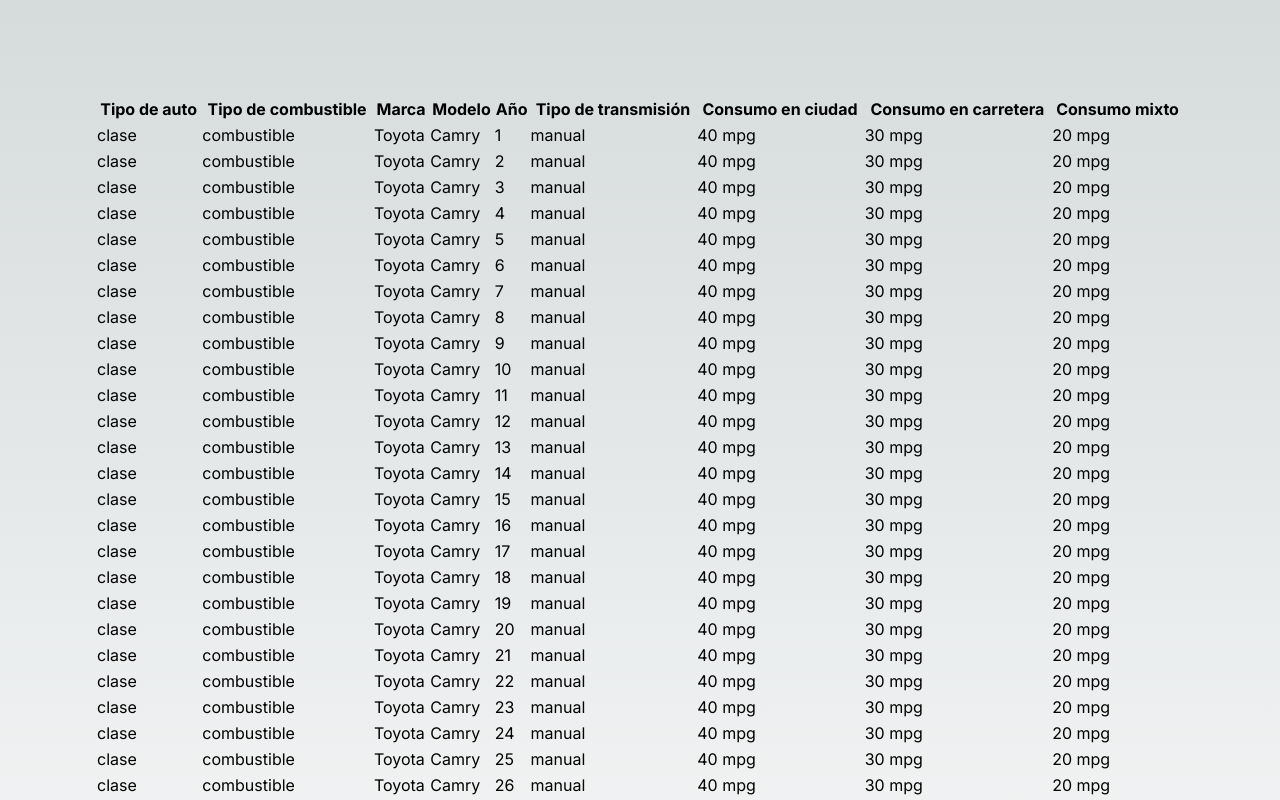
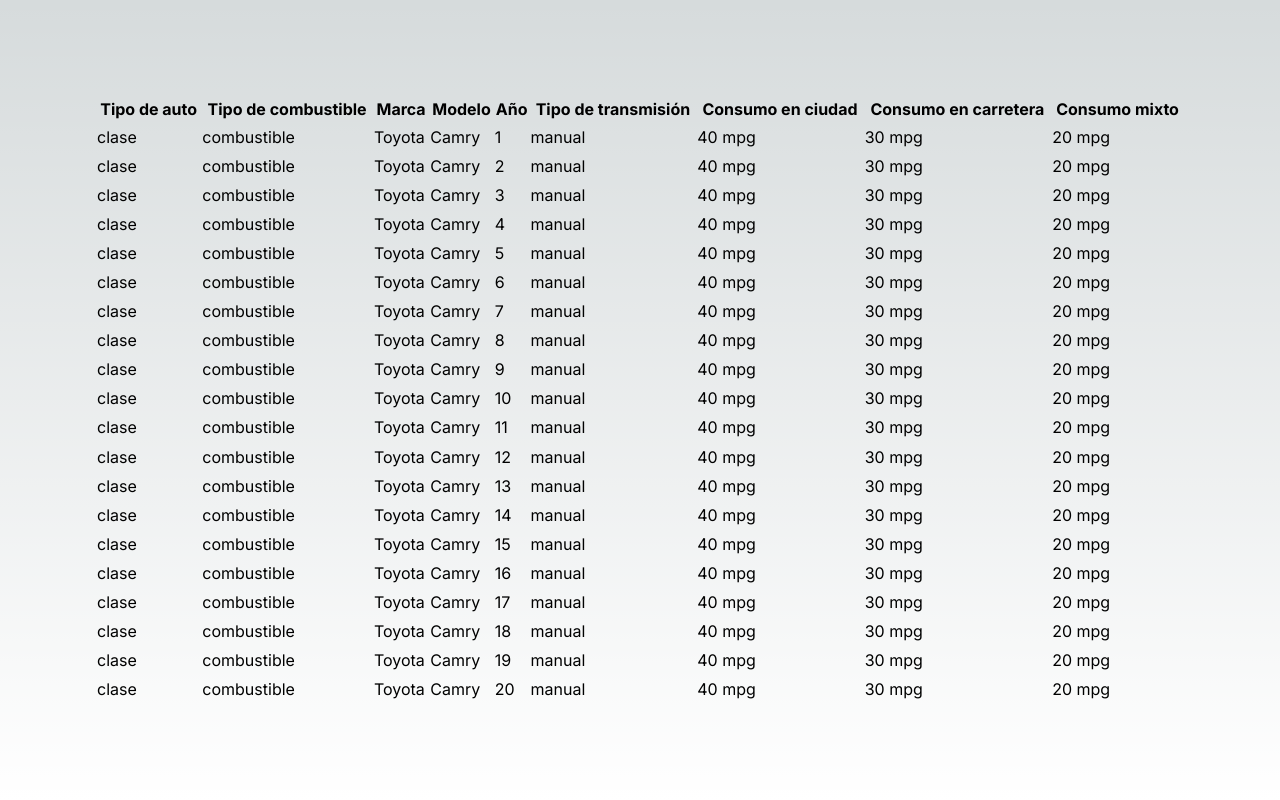
Before and after one commit to LisarWisar/Drivin-test, a Next.js app: page / in a window 1280 px wide. Shown: the top 800 px of the page. Built offline with nearby package versions, Linux system fonts and the light colour scheme.

Commit message:
Added pagination filtering to the table. Still need to add pagination bar to allow user to change pages themselves

```diff
--- a/app/page.tsx
+++ b/app/page.tsx
@@ -1,9 +1,10 @@
 import Table from "./ui/vehicles-table/table";
 
 export default function Home() {
+
   return (
     <div className="flex min-h-screen p-24">
-      <Table />
+      <Table filters={{}} currentPage={1}/>
     </div>
   );
 }
--- a/app/ui/vehicles-table/table.tsx
+++ b/app/ui/vehicles-table/table.tsx
@@ -4,28 +4,36 @@
 import { useState } from "react";
 
 import TestData from "@/app/lib/utils"
+import { FiltersInterface } from "@/app/lib/utils";
 
-
-export default function table () {
+export default function Table ({
+    filters,
+    currentPage,
+  }: {
+    filters: FiltersInterface;
+    currentPage: number;
+  }) {
 
     const [sortColumn, setSortColumn] = useState(null);
     const [sortOrder, setSortOrder] = useState("asc");
 
-    let testData = TestData(); //test data of 40 entries
+    const testData = TestData() //test data of 40 entries
+    const firstIndex = (currentPage-1)*20;
+    const lastIndex = Math.min((currentPage*20),testData.length);
 
-    const sortedProducts = [...testData].sort((a, b) => {
+    const sortedVehicles = [...testData].sort((a, b) => {
         if (sortColumn) {
             if (sortOrder === "asc") {
-            return a[sortColumn] < b[sortColumn] ? -1 : 1;
+                return a[sortColumn] < b[sortColumn] ? -1 : 1;
             } else {
-            return a[sortColumn] > b[sortColumn] ? -1 : 1;
+                return a[sortColumn] > b[sortColumn] ? -1 : 1;
             }
         } else {
             return 0;
         }
-    });
+    }).slice(firstIndex, lastIndex);
 
-    const handleSort = (column) => {
+    const handleSort = (column: string | null) => {
         if (sortColumn === column) {
           setSortOrder(sortOrder === "asc" ? "desc" : "asc");
         } else {
@@ -69,7 +77,7 @@
                 </tr>
             </thead>
             <tbody>
-                {sortedProducts.map((car) => ( //Caution, API response has no id column, must be added manually
+                {sortedVehicles.map((car) => ( //Caution, API response has no id column, must be added manually
                     <tr key={car.id}>
                         <td>{car.class}</td>
                         <td>{car.fuel_type}</td>
```
Also changed, not shown: app/lib/utils.tsx (+8 -0 lines).
